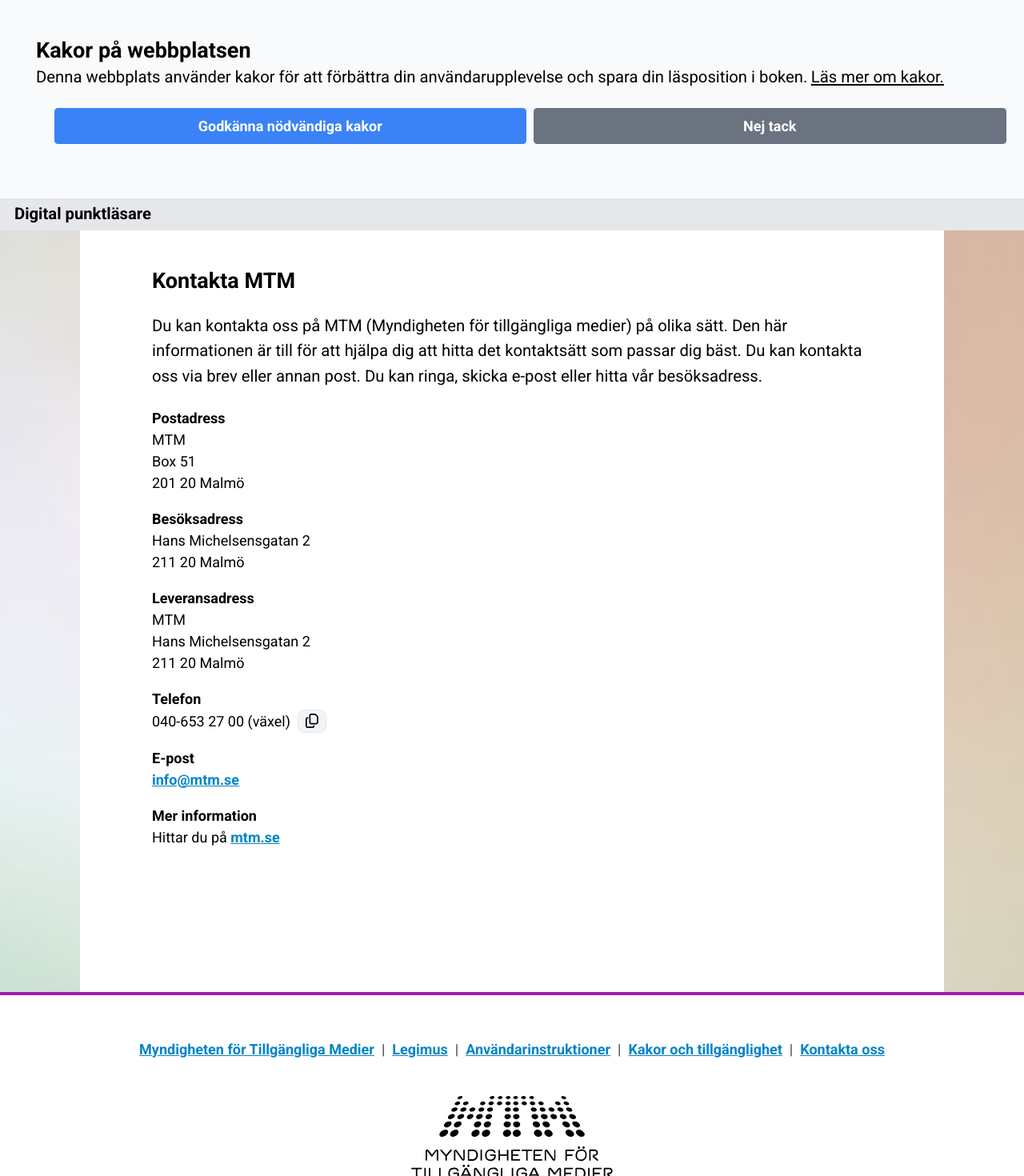
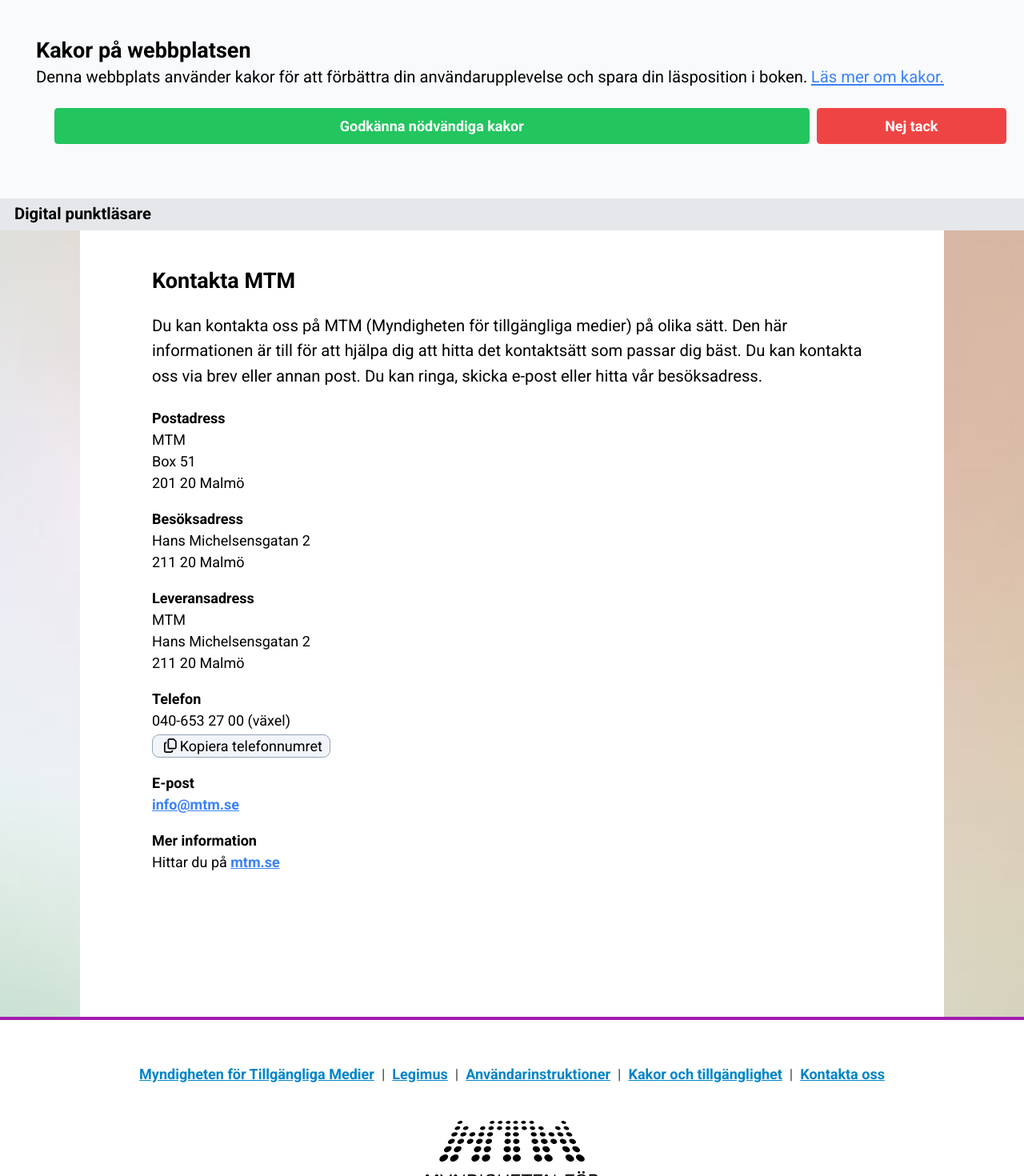
Before and after one commit to brownbeardeveloper/pef-reader-SE-version, a React (Create React App) app: page /kontakt in a window 1280 px wide. Shown: the top 1470 px of the page at 80% size. Built offline with nearby package versions, Linux system fonts and the light colour scheme.

Commit message:
Adjusted the GUI

```diff
--- a/src/components/cookie-banner.jsx
+++ b/src/components/cookie-banner.jsx
@@ -9,17 +9,17 @@ export default function CookieBanner({ setCookiePermission }) {
             </strong>
             <span className="text-lg">
                 Denna webbplats använder kakor för att förbättra din användarupplevelse och spara din läsposition i boken.
-                <a className="m-1 underline hover:text-blue-500 transition duration-200 ease-in-out" href="/om-cookies">Läs mer om kakor.</a>
+                <a className="m-1 underline text-blue-500 hover:text-blue-700 transition duration-200 ease-in-out" href="/om-kakor-och-tillganglighet">Läs mer om kakor.</a>
             </span>
 
 
             <div className="flex justify-center w-full m-5">
                 <button onClick={() => setCookiePermission(CookieEnum.ALLOWED)}
-                className="bg-blue-500 hover:bg-blue-700 text-white font-bold py-2 px-4 rounded transition duration-200 ease-in-out mr-2 w-full">
+                className="bg-green-500 hover:bg-green-800 text-white font-bold py-2 px-4 rounded transition duration-200 ease-in-out mr-2 w-4/5">
                     Godkänna nödvändiga kakor
                 </button>
                 <button onClick={() => setCookiePermission(CookieEnum.DENIED)}
-                className="bg-gray-500 hover:bg-gray-700 text-white font-bold py-2 px-4 rounded transition duration-200 ease-in-out w-full">
+                className="bg-red-500 hover:bg-red-700 text-white font-bold py-2 px-4 rounded transition duration-200 ease-in-out w-1/5">
                     Nej tack
                 </button>
             </div>
--- a/src/pages/contact-us.jsx
+++ b/src/pages/contact-us.jsx
@@ -9,8 +9,9 @@ export default function ContactUsPage() {
         const phoneNumber = '0406532700';
         navigator.clipboard.writeText(phoneNumber)
             .then(() => {
+                // play voice here when the phone number is copied
                 setIsCopied(true); // Set state to true to show feedback
-                setTimeout(() => setIsCopied(false), 3000); // Reset state after 3 seconds
+                setTimeout(() => setIsCopied(false), 10000); // Reset state after 10 seconds
             })
             .catch((error) => {
                 console.error('Failed to copy phone number: ', error);
@@ -50,27 +51,23 @@ export default function ContactUsPage() {
                 <h3 className="font-semibold">Telefon</h3>
                 <p className="flex items-center">
                     <span>040-653 27 00 <em>(växel)</em></span>
-                    <button onClick={copyPhoneNumber} aria-label="Klicka för att kopiera telefonnumret" className="mx-2 px-1 border rounded-lg bg-slate-100 hover:bg-slate-300">
+                </p>
+                <button
+                onClick={copyPhoneNumber}
+                className={`mt-1 px-2 border rounded-lg border ${isCopied ? "border-green-600 bg-green-300" : "border-slate-400 bg-slate-100 hover:bg-slate-300"}`}>
                         <FontAwesomeIcon icon={faCopy} className="mx-1" />
+                        {isCopied ? "Telefonnumret har kopierats!" : "Kopiera telefonnumret"}
                     </button>
-                </p>
-                {/* Feedback message */}
-                {isCopied && (
-                    <div className="bg-green-200 text-green-700 border border-green-700 my-2 px-4 py-2 rounded-md mb-5">
-                        Telefonnumret har kopierats!
-                    </div>
-                )}
-
             </div>
 
             <div className="mb-4">
                 <h3 className="font-semibold">E-post</h3>
-                <p><a href="mailto:info@mtm.se" className='font-semibold text-sky-600 underline hover:text-blue-900'>info@mtm.se</a></p>
+                <p><a href="mailto:info@mtm.se" className='font-semibold text-blue-500 hover:text-blue-700 underline'>info@mtm.se</a></p>
             </div>
 
             <div className="mb-20">
                 <h3 className="font-semibold">Mer information</h3>
-                <p>Hittar du på <a href="https://www.mtm.se" className='font-semibold text-sky-600 underline hover:text-blue-900'>mtm.se</a></p>
+                <p>Hittar du på <a href="https://www.mtm.se" className='font-semibold text-blue-500 hover:text-blue-700 underline'>mtm.se</a></p>
             </div>
         </main>
     );
--- a/src/pages/cookie-and-accessibility.jsx
+++ b/src/pages/cookie-and-accessibility.jsx
@@ -63,13 +63,19 @@ export default function CookieAndAccessibilityPage({ cookiePermission, setCookie
         <h3 className="text-lg font-semibold mb-2">Vårt åtagande för tillgänglighet</h3>
 
         <p>
-          Vi arbetar kontinuerligt för att förbättra tillgängligheten på vår webbplats. Om du stöter på hinder eller upplever att vi inte uppfyller lagens krav, vänligen <a href="https://www.legimus.se/anvaenda-legimus/tillgaenglighetsredogoerelser/tillgaenglighetsredogoerelse-foer-legimusse/" class="text-blue-400" target="_blank" rel="noopener noreferrer">besök vår tillgänglighetsredogörelse</a>. Din feedback är ovärderlig för oss och hjälper oss att skapa en bättre upplevelse för alla användare.
+          Vi arbetar kontinuerligt för att förbättra tillgängligheten på vår webbplats.
+          Om du stöter på hinder eller upplever att vi inte uppfyller lagens krav,
+          vänligen <a
+          href="https://www.legimus.se/anvaenda-legimus/tillgaenglighetsredogoerelser/tillgaenglighetsredogoerelse-foer-legimusse/"
+          class="text-blue-500 hover:text-blue-700 underline" target="_blank" rel="noopener noreferrer">
+            besök vår tillgänglighetsredogörelse</a>
+            . Din feedback är ovärderlig för oss och hjälper oss att skapa en bättre upplevelse för alla användare.
         </p>
 
         <p className="mt-4 font-bold">Du kan även nå oss på följande sätt:</p>
         <ul className="list-disc list-inside">
           <li className="m-2">
-            Skicka e-post till <a href="mailto:info@mtm.se" className="text-blue-500">info@mtm.se</a>
+            Skicka e-post till <a href="mailto:info@mtm.se" className="text-blue-500 hover:text-blue-700">info@mtm.se</a>
           </li>
           <li className="m-2">
             Ring oss på <span className="text-blue-500">040-6532710</span>
```
